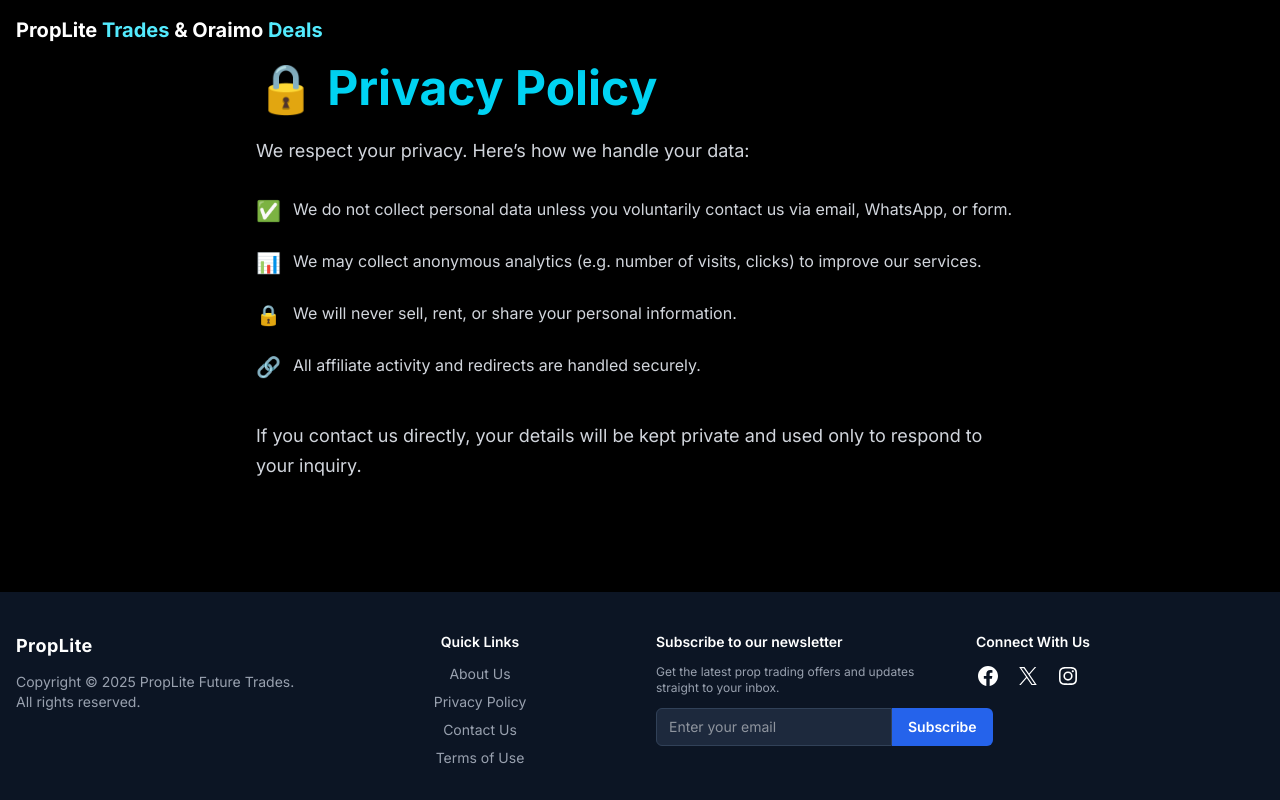
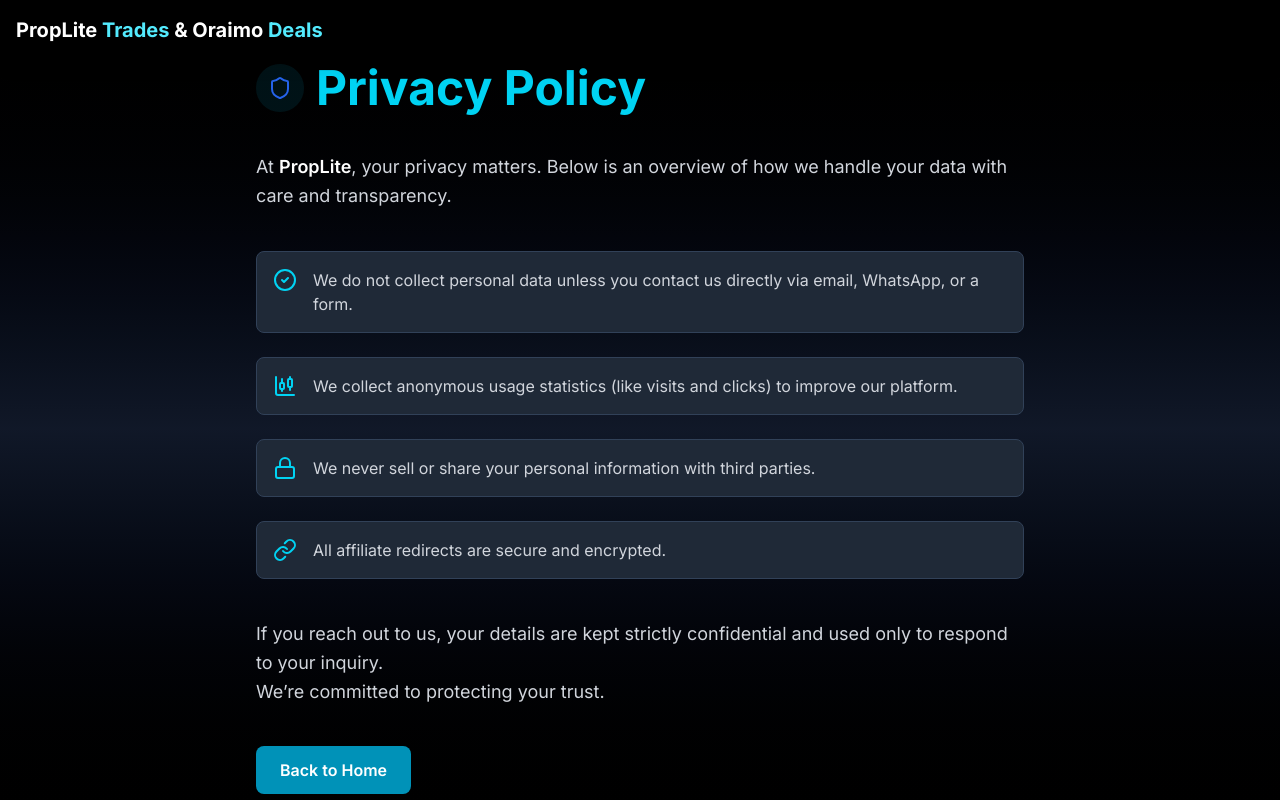
Before and after one commit to wiseman-umanah/affiliate-site, a React (Vite) app: page /privacy-policy in a window 1280 px wide. Shown: the top 800 px of the page. Built offline with nearby package versions, Linux system fonts and the light colour scheme.

Commit message:
Updated Privacy page

```diff
--- a/src/pages/About.tsx
+++ b/src/pages/About.tsx
@@ -35,7 +35,7 @@
             </p>
           </div>
 
-          <div className="flex justify-center animate-fade-in">
+          <div className="w-full animate-fade-in">
             <ParticlesSphereCard />
           </div>
         </section>
--- a/src/pages/Privacy.tsx
+++ b/src/pages/Privacy.tsx
@@ -1,49 +1,69 @@
+import { CircleCheck, ChartCandlestick, Shield, Lock, Link } from "lucide-react";
+
 export default function Privacy() {
   return (
-    <main className="bg-black text-white py-16 px-4">
-      <div className="max-w-3xl mx-auto">
+    <main className="bg-gradient-to-b from-black via-gray-900 to-black text-white py-16 px-4">
+      <div className="max-w-3xl mx-auto space-y-10">
         {/* Heading */}
-        <h1 className="text-4xl md:text-5xl font-bold mb-6 text-cyan-400">
-          🔒 Privacy Policy
-        </h1>
+        <div className="flex items-center gap-3">
+          <div className="bg-cyan-500/10 p-3 rounded-full">
+            <Shield className="text-[#2563EB]"/>
+          </div>
+          <h1 className="text-4xl md:text-5xl font-bold text-cyan-400">
+            Privacy Policy
+          </h1>
+        </div>
 
-        {/* Introduction */}
-        <p className="text-gray-300 text-lg mb-8 leading-relaxed">
-          We respect your privacy. Here’s how we handle your data:
+        {/* Intro */}
+        <p className="text-gray-300 text-lg leading-relaxed">
+          At <span className="font-semibold text-white">PropLite</span>, your privacy matters. Below is an overview of how we handle your data with care and transparency.
         </p>
 
         {/* Policy Points */}
-        <ul className="space-y-6">
-          <li className="flex items-start gap-3">
-            <span className="text-cyan-400 text-xl">✅</span>
-            <p className="text-gray-300">
-              We do not collect personal data unless you voluntarily contact us via email, WhatsApp, or form.
-            </p>
-          </li>
-          <li className="flex items-start gap-3">
-            <span className="text-cyan-400 text-xl">📊</span>
-            <p className="text-gray-300">
-              We may collect anonymous analytics (e.g. number of visits, clicks) to improve our services.
-            </p>
-          </li>
-          <li className="flex items-start gap-3">
-            <span className="text-cyan-400 text-xl">🔒</span>
-            <p className="text-gray-300">
-              We will never sell, rent, or share your personal information.
-            </p>
-          </li>
-          <li className="flex items-start gap-3">
-            <span className="text-cyan-400 text-xl">🔗</span>
-            <p className="text-gray-300">
-              All affiliate activity and redirects are handled securely.
-            </p>
-          </li>
-        </ul>
+        <div className="grid gap-6">
+          {[
+            {
+              icon: <CircleCheck />,
+              text: "We do not collect personal data unless you contact us directly via email, WhatsApp, or a form."
+            },
+            {
+              icon: <ChartCandlestick />,
+              text: "We collect anonymous usage statistics (like visits and clicks) to improve our platform."
+            },
+            {
+              icon: <Lock />,
+              text: "We never sell or share your personal information with third parties."
+            },
+            {
+              icon: <Link />,
+              text: "All affiliate redirects are secure and encrypted."
+            }
+          ].map((item, index) => (
+            <div
+              key={index}
+              className="flex items-start gap-4 bg-[#1F2937] border border-slate-700 rounded-lg p-4 hover:border-cyan-500/50 transition"
+            >
+              <div className="text-cyan-400 text-xl">{item.icon}</div>
+              <p className="text-gray-300">{item.text}</p>
+            </div>
+          ))}
+        </div>
 
         {/* Closing */}
-        <p className="text-gray-300 text-lg mt-10 leading-relaxed">
-          If you contact us directly, your details will be kept private and used only to respond to your inquiry.
+        <p className="text-gray-300 text-lg leading-relaxed mt-8">
+          If you reach out to us, your details are kept strictly confidential and used only to respond to your inquiry.
+          <br />
+          We’re committed to protecting your trust.
         </p>
+
+        <div className="mt-8">
+          <a
+            href="/"
+            className="inline-block bg-cyan-600 hover:bg-cyan-500 text-white font-semibold px-6 py-3 rounded-lg transition"
+          >
+            Back to Home
+          </a>
+        </div>
       </div>
     </main>
   );
```
